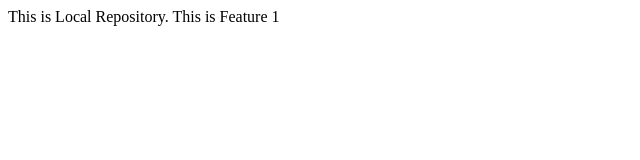
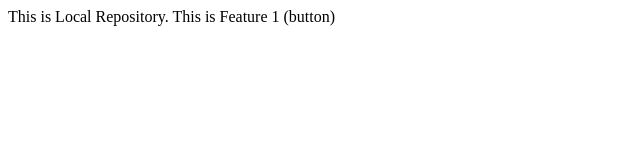
Before and after one commit to jmjaidmulla/Localrepo, a plain HTML site: page index.html in a window 1280 px wide. Shown: the full height of the page, 0-640 px from the left. Drawn offline with Linux system fonts and the light colour scheme.

```diff
--- a/index.html
+++ b/index.html
@@ -8,6 +8,6 @@
 <body>
     This is Local Repository.
 
-    This is Feature 1
+    This is Feature 1 (button)
 </body>
 </html>
```
